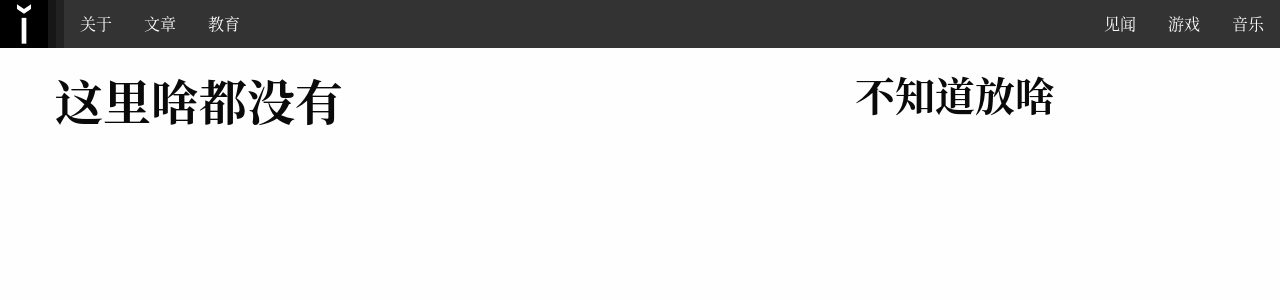
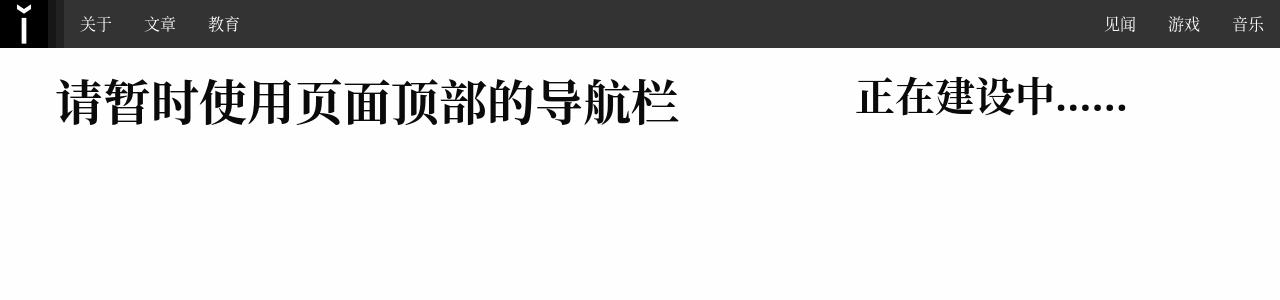
Before and after one commit to buckle2000/buckle2000.github.io-archive, a Jekyll site: the page built from index.html, in a window 1280 px wide. Shown: the top 300 px of the page. Built offline with Jekyll 4.4.1, drawn with Linux system fonts in a browser that asks for light colours.

Commit message:
Modify index.html

```diff
--- a/index.html
+++ b/index.html
@@ -4,9 +4,9 @@ title: buckle2000
 
 <div class="row">
   <div class="small-12 medium-6 large-8 column">
-    <h1>这里啥都没有</h1>
+    <h1>请暂时使用页面顶部的导航栏</h1>
   </div>
   <div class="small-12 medium-6 large-4 column">
-    <h2>不知道放啥</h2>
+    <h2>正在建设中……</h2>
   </div>
 </div>
```
